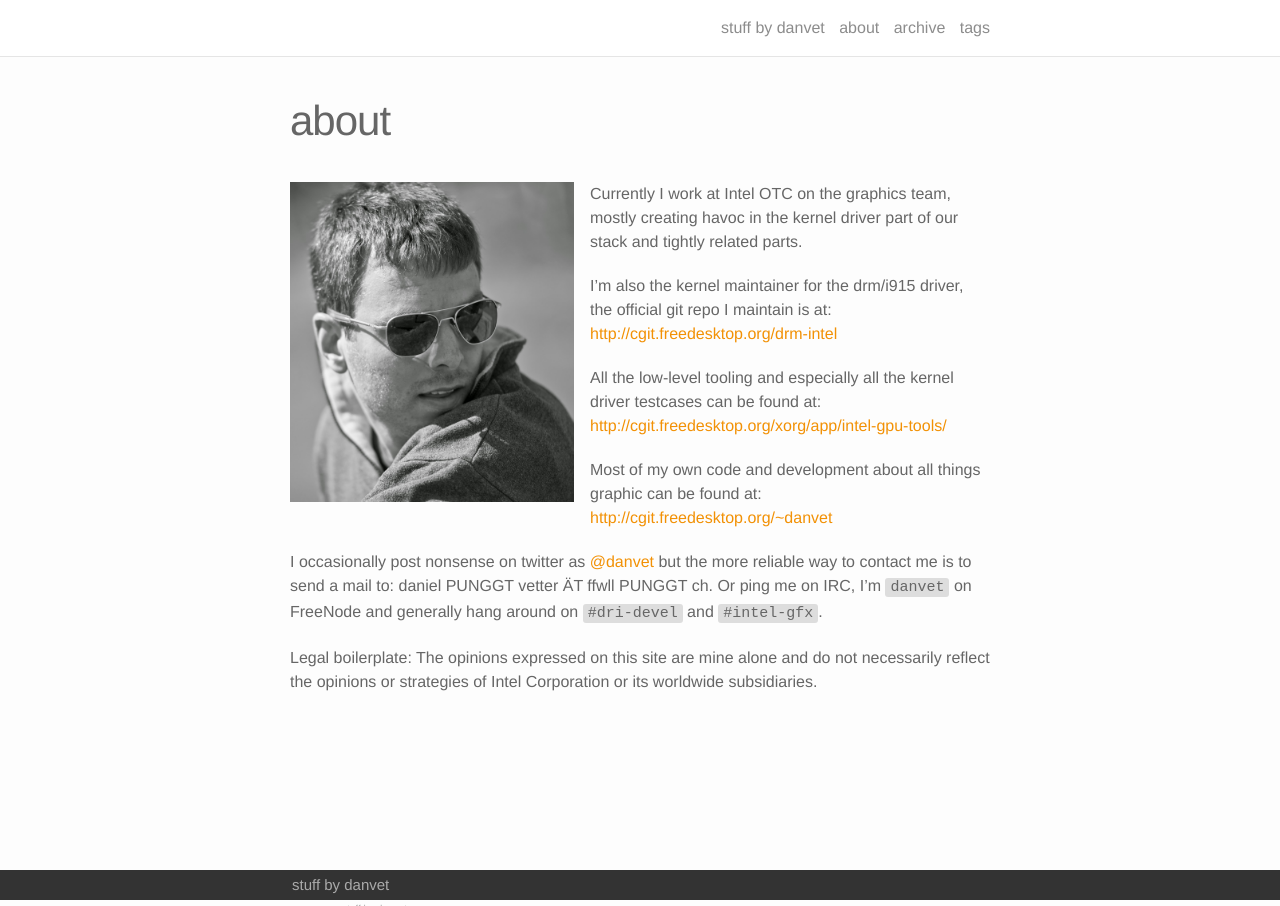
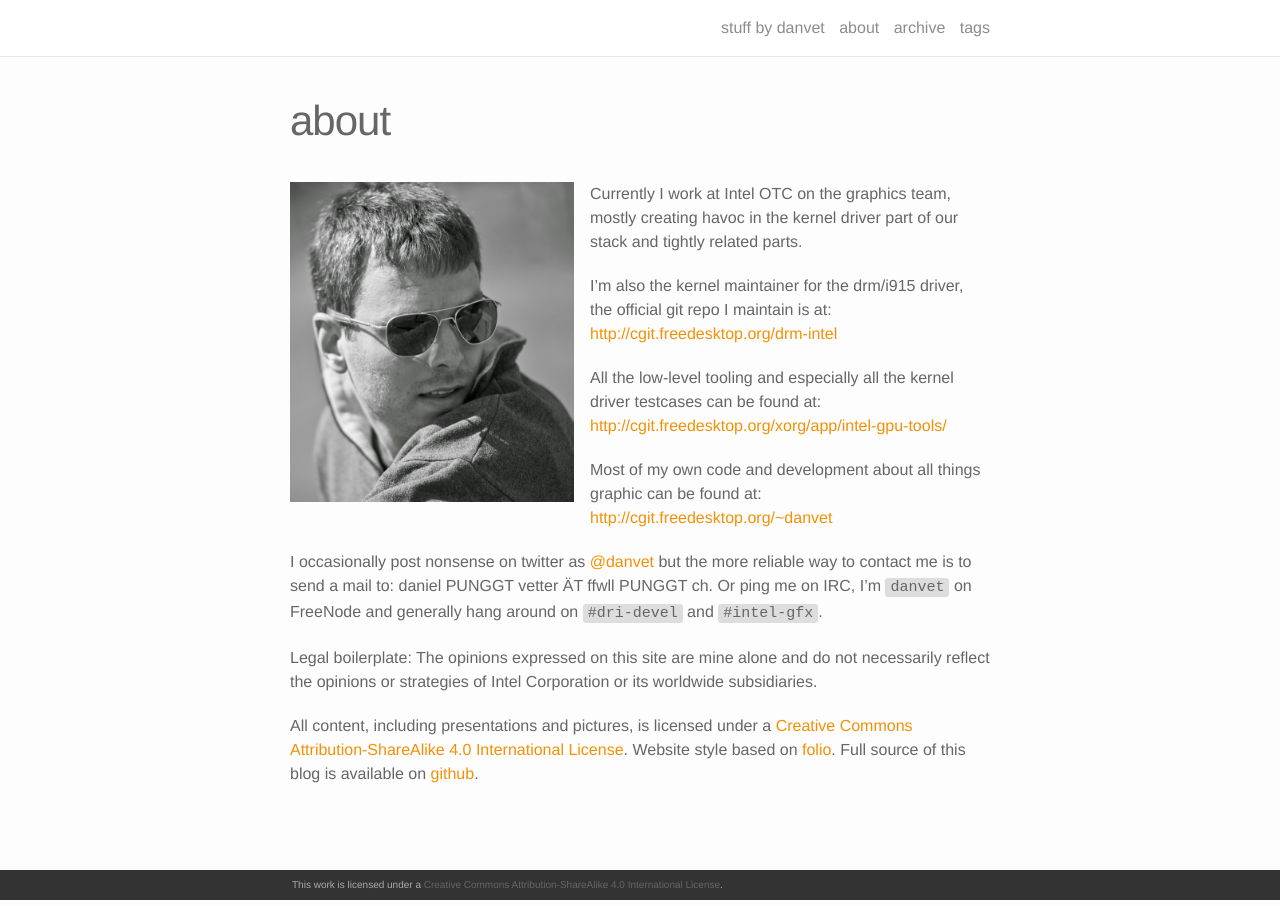
Before and after one commit to danvet/danvet.github.io, a Jekyll site: the page built from about.md, in a window 1280 px wide. Built offline with Jekyll 4.4.1, drawn with Linux system fonts in a browser that asks for light colours; some of the changed text lies outside the part shown.

Commit message:
Make CC-BY-SA 4.0 official license
Also clean up footer.html

```diff
--- a/_includes/footer.html
+++ b/_includes/footer.html
@@ -1,38 +1,7 @@
 <footer class="site-footer">
 
   <div class="wrapper">
-
-    <h2 class="footer-heading">{{ site.title }}</h2>
-
-    <div class="footer-col-wrapper">
-      <div class="footer-col footer-col-1">
-        <ul class="contact-list">
-          <li>{{ site.title }}</li>
-          <li><a href="mailto:{{ site.email }}">{{ site.email }}</a></li>
-        </ul>
-      </div>
-
-      <div class="footer-col footer-col-2">
-        <ul class="social-media-list">
-          {% if site.github_username %}
-          <li>
-            {% include icon-github.html username=site.github_username %}
-          </li>
-          {% endif %}
-
-          {% if site.twitter_username %}
-          <li>
-            {% include icon-twitter.html username=site.twitter_username %}
-          </li>
-          {% endif %}
-        </ul>
-      </div>
-
-      <div class="footer-col footer-col-3">
-        <p>{{ site.description }}</p>
-      </div>
-    </div>
-
+    This work is licensed under a <a rel="license" href="http://creativecommons.org/licenses/by-sa/4.0/">Creative Commons Attribution-ShareAlike 4.0 International License</a>.
   </div>
 
 </footer>
--- a/about.md
+++ b/about.md
@@ -36,3 +36,9 @@ generally hang around on `#dri-devel` and `#intel-gfx`.
 Legal boilerplate: The opinions expressed on this site are mine alone and do not
 necessarily reflect the opinions or strategies of Intel Corporation or its
 worldwide subsidiaries.&nbsp;
+
+All content, including presentations and pictures, is licensed under a [Creative
+Commons Attribution-ShareAlike 4.0 International
+License](http://creativecommons.org/licenses/by-sa/4.0/). Website style based on
+[folio](http://jekyllthemes.org/themes/folio/). Full source of this blog is
+available on [github](https://github.com/danvet/danvet.github.io).
```
